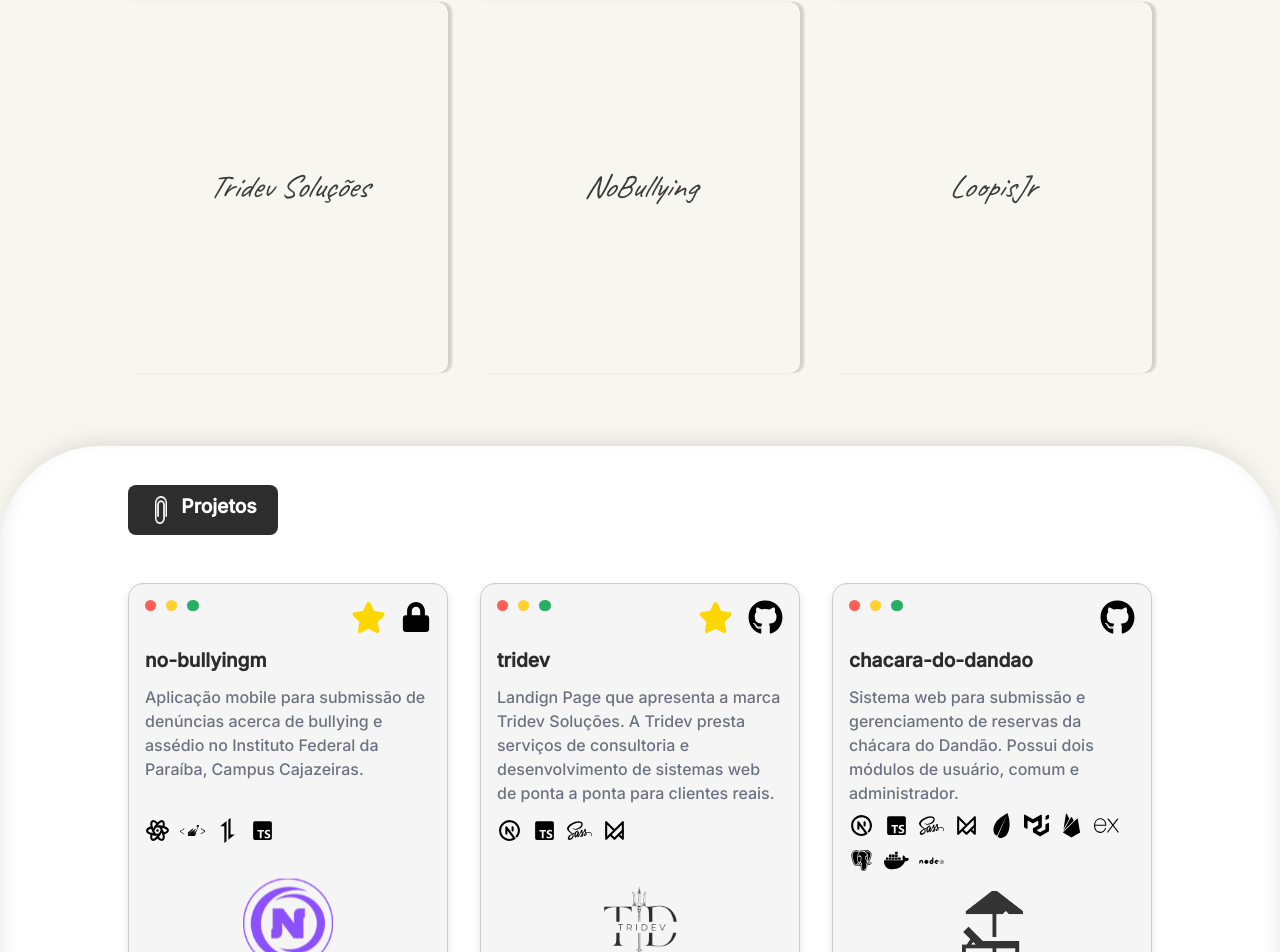
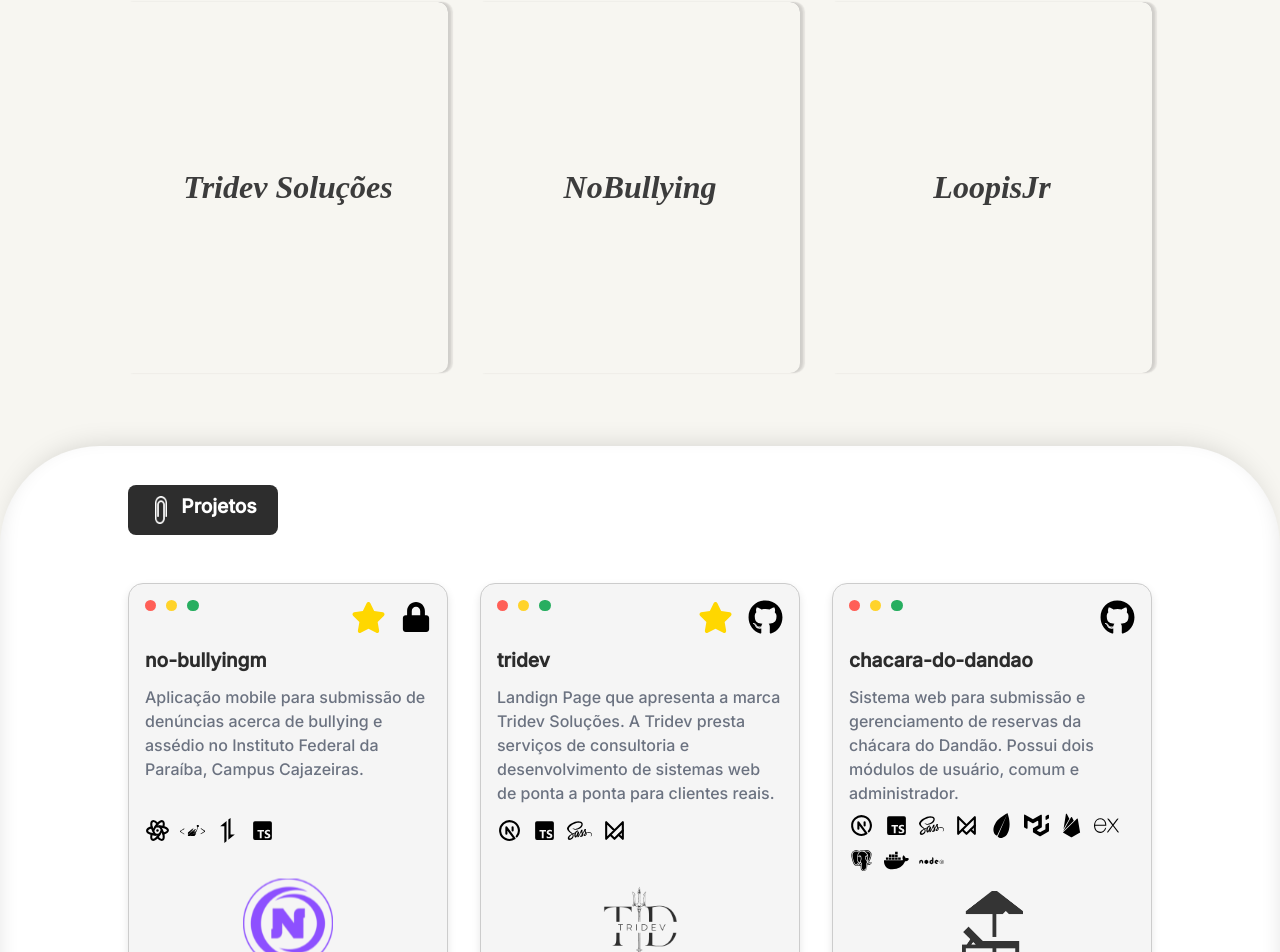
Before and after one commit to Luisfelippedev/personal-portfolio, a Next.js app in the folder personal-portfolio/: page / in a window 1280 px wide. Shown: the part 1582-2534 px from the top of the page. Built offline with nearby package versions, Linux system fonts and the light colour scheme.

Commit message:
refactor: change font family to title of archievement card in archievement section

```diff
--- a/personal-portfolio/package.json
+++ b/personal-portfolio/package.json
@@ -11,6 +11,7 @@
   "dependencies": {
     "@emotion/react": "^11.11.4",
     "@emotion/styled": "^11.11.0",
+    "@fontsource-variable/caveat": "^5.0.18",
     "@mui/icons-material": "^5.15.14",
     "@mui/material": "^5.15.14",
     "@react-spring/web": "^9.7.3",
--- a/personal-portfolio/src/components/CardAchievements/styles.module.scss
+++ b/personal-portfolio/src/components/CardAchievements/styles.module.scss
@@ -1,5 +1,5 @@
 @import '../../themes/index.scss';
-@import url('https://fonts.googleapis.com/css2?family=Caveat:wght@400..700&family=Pacifico&family=Shadows+Into+Light&display=swap');
+@import '@fontsource-variable/caveat';
 
 .card {
     position: relative;
@@ -46,9 +46,9 @@
 
   .textTitle {
     color: rgb(60, 60, 60) !important;
-    font-weight: 200 !important;
+    font-weight: 600 !important;
     font-size: 2rem !important;
-    font-family: "Caveat", cursive;
+    font-family: 'Caveat Variable', cursive;
     font-style: italic !important;
     font-optical-sizing: auto;
 
--- a/personal-portfolio/src/components/CardProject/styles.module.scss
+++ b/personal-portfolio/src/components/CardProject/styles.module.scss
@@ -75,8 +75,6 @@
 
 }
 
-
-
 .secondBox{
     @include box;
     gap: 10px;
```
Also changed, not shown: 1 other file (tests, documents, lock files or other folders).
